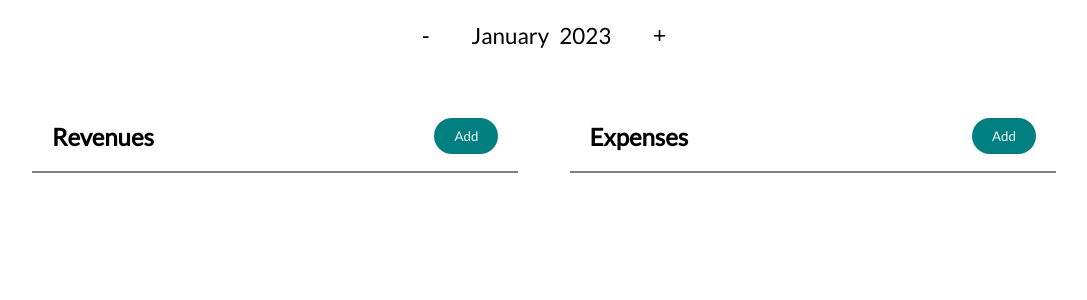
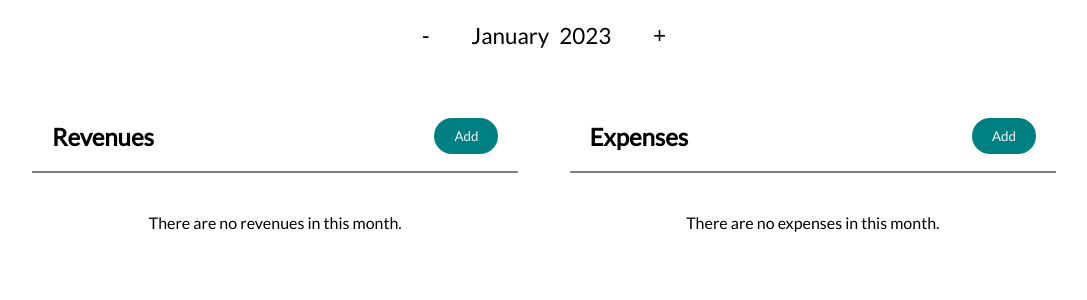
Before and after one commit to BlazejDuszynski/home_budget, a React (Create React App) app: page / in a window 1280 px wide. Shown: the top 300 px of the page, without its empty margins (96-1183 px from the left). Built offline with nearby package versions, Linux system fonts and the light colour scheme.

Commit message:
Info about missing revenues/expenses added to EntriesContainer.js

```diff
--- a/src/Components/Layout/EntriesContainer.js
+++ b/src/Components/Layout/EntriesContainer.js
@@ -5,6 +5,8 @@ import RevenuesContext from "../../Store/revenues-context";
 
 const EntriesContainer = (props) => {
   const ctx = useContext(RevenuesContext);
+
+
   return (
     <div className={classes.container}>
       <header className={classes.header}>
@@ -13,7 +15,12 @@ const EntriesContainer = (props) => {
           Add
         </button>
       </header>
-      {ctx.revenuesItems.map((revenue) => {
+      {ctx.revenuesItems.length === 0 ? (
+        <p className={classes.info}>
+          There are no {props.name.toLowerCase()} in this month.
+        </p>
+      ) : (
+        ctx.revenuesItems.map((revenue) => {
           return (
             <Entry
               title={revenue.title}
@@ -23,7 +30,8 @@ const EntriesContainer = (props) => {
               key={revenue.id}
             />
           );
-      })}
+        })
+      )}
     </div>
   );
 };
--- a/src/Components/Layout/EntriesContainer.module.css
+++ b/src/Components/Layout/EntriesContainer.module.css
@@ -24,6 +24,10 @@
   align-self: center;
 }
 
+.info {
+  margin: 40px 0;
+}
+
 @keyframes recess {
   0% {
     transform: scale(1);
--- a/src/Components/UI/AddEntryModal.js
+++ b/src/Components/UI/AddEntryModal.js
@@ -71,6 +71,7 @@ const AddEntryModal = (props) => {
             onChange={changeCategoryHandler}
             // value={setCategory}
           >
+            <option value="">Category</option>
             <option value="House">House</option>
             <option value="Bills">Bills</option>
             <option value="Food">Food</option>
```
Lines whose indentation alone changed are shown as unchanged.
